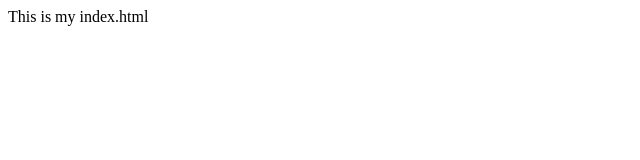
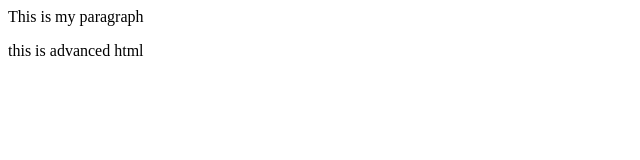
Before and after one commit to nitin1504200/first-repo-, a plain HTML site: page index.html in a window 1280 px wide. Shown: the whole page, without its empty margins (0-640 px from the left). Drawn offline with Linux system fonts and the light colour scheme.

Commit message:
add advanced html

```diff
--- a/index.html
+++ b/index.html
@@ -1 +1,2 @@
-<p>This is my index.html </p>
+<p>This is my paragraph </p>
+<P>this is advanced html</P>
```
